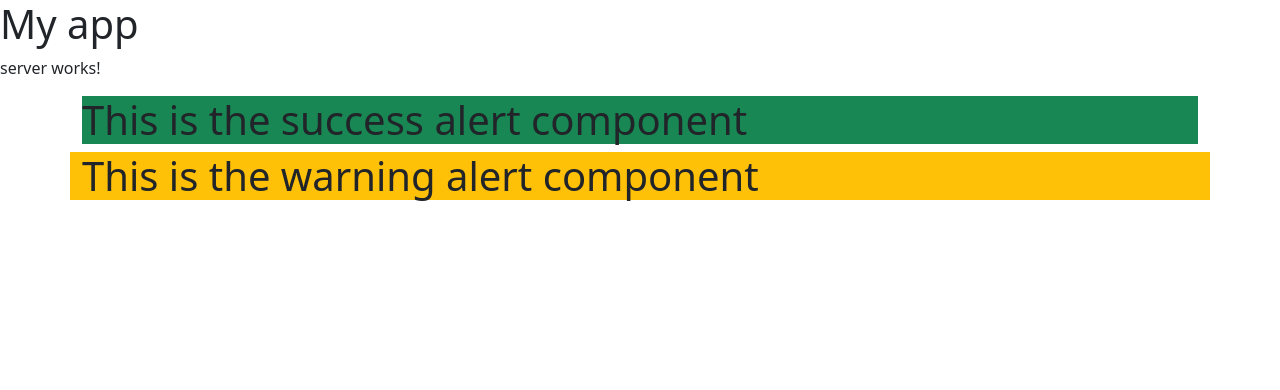
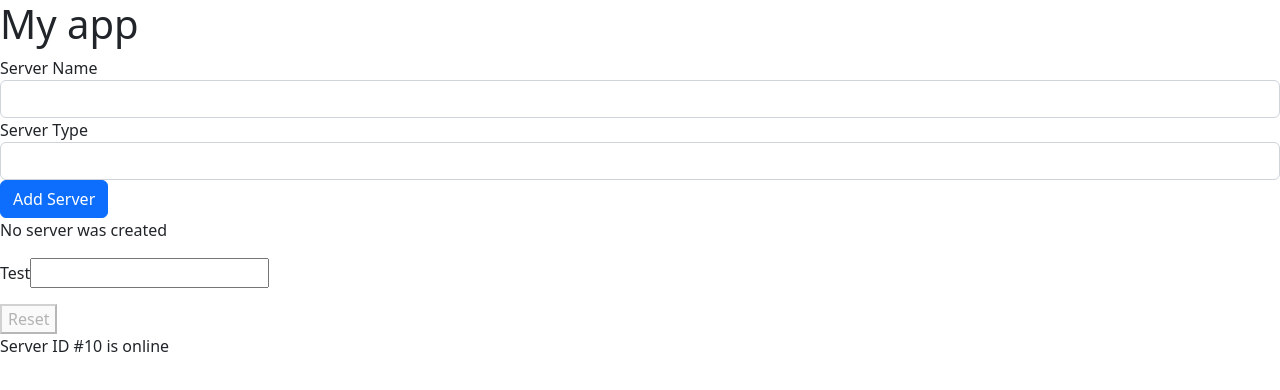
Before and after one commit to MaxwellChrist/AngularFundamentals2, an Angular app: page / in a window 1280 px wide. Shown: the top 390 px of the page. Built offline with nearby package versions, Linux system fonts and the light colour scheme.

Commit message:
practicing data binding

```diff
--- a/src/app/app.component.html
+++ b/src/app/app.component.html
@@ -1,7 +1,17 @@
 <h1>My app</h1>
+<label>Server Name</label>
+<input type="text" class="form-control" (input)="onUpdateServerName($event)">
+<!-- <p>{{ serverName }}</p> -->
+<label>Server Type</label>
+<input type="text" class="form-control" [(ngModel)]="serverType">
+<!-- <p>{{ serverType }}</p> -->
+<button class="btn btn-primary" [disabled]="!allowNewServer" (click)="onCreateServer()">Add Server</button>
+<!-- <p [innerText]="allowNewServer"></p> -->
+<p>{{ serverCreationStatus }}</p>
+
+<label>Test</label>
+<input type="text" [(ngModel)]="username">
+<p>{{ username }}</p>
+<button [disabled]="username.length === 0" (click)="onUpdateUsername()">Reset</button>
 
 <app-server></app-server>
-
-<app-success-alert></app-success-alert>
-
-<app-warning-alert></app-warning-alert>
--- a/src/app/app.component.ts
+++ b/src/app/app.component.ts
@@ -1,10 +1,37 @@
-import { Component } from '@angular/core';
+import { Component, OnInit } from '@angular/core';
 
 @Component({
   selector: 'app-root',
   templateUrl: './app.component.html',
   styleUrls: ['./app.component.css']
 })
-export class AppComponent {
+export class AppComponent implements OnInit{
+  allowNewServer = false;
+  serverCreationStatus = "No server was created";
+  serverName = '';
+  serverType = '';
 
+  username = '';
+
+  constructor() {
+    setTimeout(() => {
+      this.allowNewServer = true;
+    },2000)
+  }
+
+  ngOnInit() {
+
+  }
+
+  onCreateServer() {
+    this.serverCreationStatus = "Server was created! Name is " + this.serverName + " and the type is " + this.serverType;
+  }
+
+  onUpdateServerName(input: Event) {
+    this.serverName = (<HTMLInputElement>input.target).value
+  }
+
+  onUpdateUsername() {
+    return this.username = ''
+  }
 }
--- a/src/app/server/server.component.html
+++ b/src/app/server/server.component.html
@@ -1 +1 @@
-<p>server works!</p>
+<p>Server ID #{{ serverId }} is {{ serverStatus ? "online" : "offline" }}</p>
--- a/src/app/server/server.component.ts
+++ b/src/app/server/server.component.ts
@@ -6,5 +6,6 @@ import { Component } from '@angular/core';
   styleUrls: ['./server.component.css']
 })
 export class ServerComponent {
-
+  serverId: number = 10;
+  serverStatus: boolean = true;
 }
```
Also changed, not shown: src/app/app.module.ts (+4 -7 lines).
